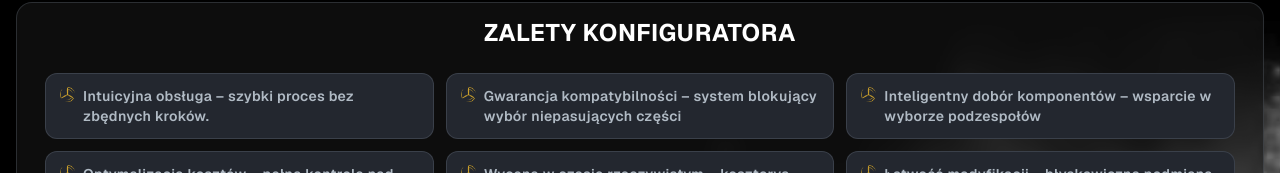
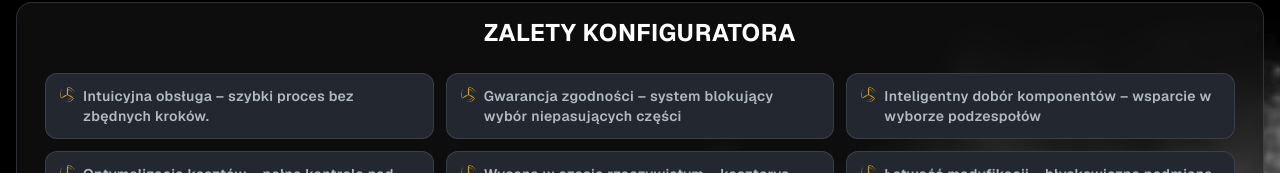
Before and after one commit to SPAxGame/fpvlab, a Next.js app: page / in a window 1280 px wide. Shown: the part 779-952 px from the top of the page. Built offline with nearby package versions, Linux system fonts and the light colour scheme.

Commit message:
fix: install dependencies and generate next-env.d.ts

```diff
--- a/app/homepage-client.tsx
+++ b/app/homepage-client.tsx
@@ -259,7 +259,7 @@ export default function HomepageClient({
           <div className="grid grid-cols-2 sm:grid-cols-3 gap-3">
             {[
               "Intuicyjna obsługa – szybki proces bez zbędnych kroków.",
-              "Gwarancja kompatybilności – system blokujący wybór niepasujących części",
+              "Gwarancja zgodności – system blokujący wybór niepasujących części",
               "Inteligentny dobór komponentów – wsparcie w wyborze podzespołów",
               "Optymalizacja kosztów – pełna kontrola nad budżetem",
               "Wycena w czasie rzeczywistym – kosztorys widoczny przy każdej zmianie",
```
